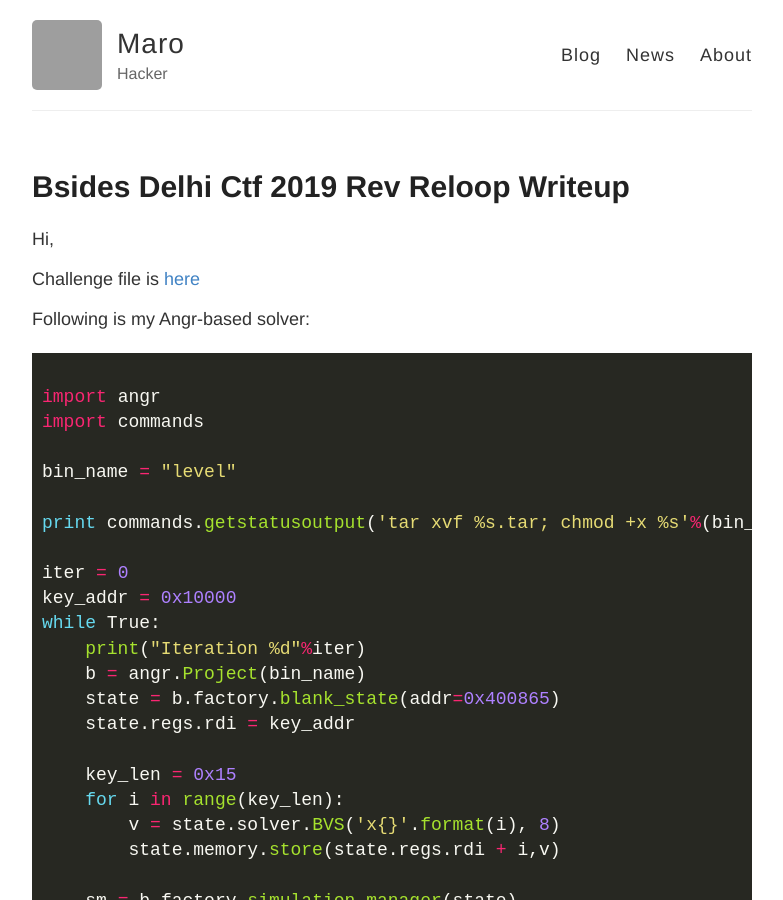
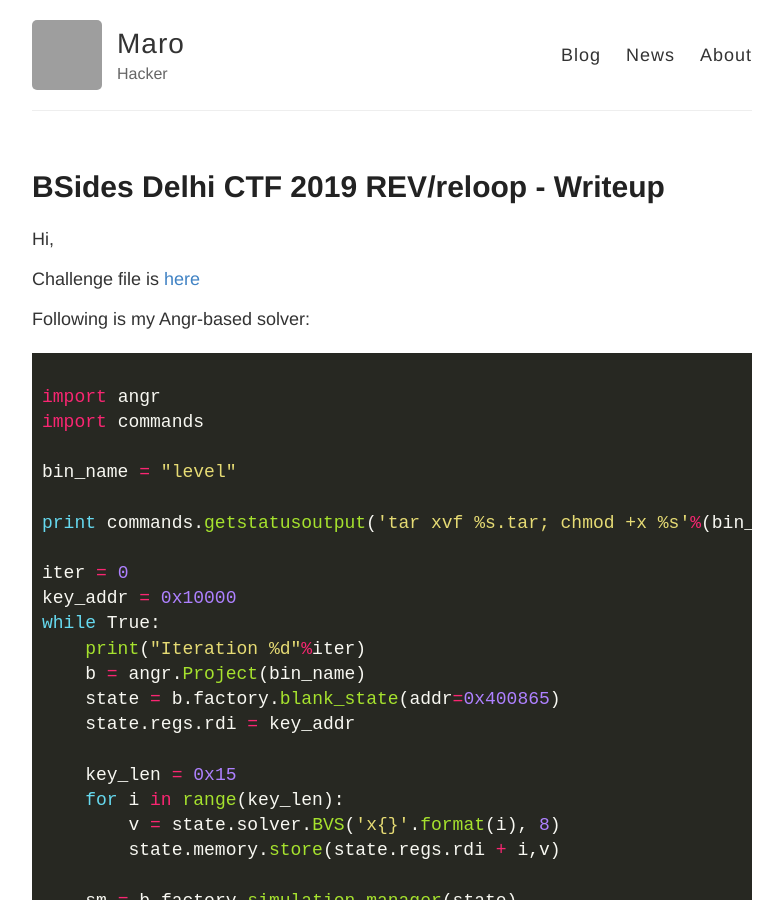
Before and after one commit to maroueneboubakri/maroueneboubakri.github.io, a Jekyll site: the page built from _posts/2019-9-9-BSides-Delhi-CTF-2019-REV-reloop-Writeup.md, in a window 1280 px wide and 900 px high. Shown: the whole window, without its empty margins (248-1031 px from the left). Built offline with Jekyll 4.4.1, drawn with Linux system fonts in a browser that asks for light colours; our own code applies the rules of GitHub Pages for plain Markdown files; part of the change alters nothing that is shown; grey boxes are pictures that could not be loaded.

```diff
--- a/_posts/2019-9-9-BSides-Delhi-CTF-2019-REV-reloop-Writeup.md
+++ b/_posts/2019-9-9-BSides-Delhi-CTF-2019-REV-reloop-Writeup.md
@@ -1,3 +1,7 @@
+---
+title: BSides Delhi CTF 2019 REV/reloop - Writeup
+---
+
 Hi,
 
 Challenge file is [here](https://drive.google.com/file/d/1JRm-E1HRVU8EmAlhz1ajADmUEyk6hpF4/view)
```
